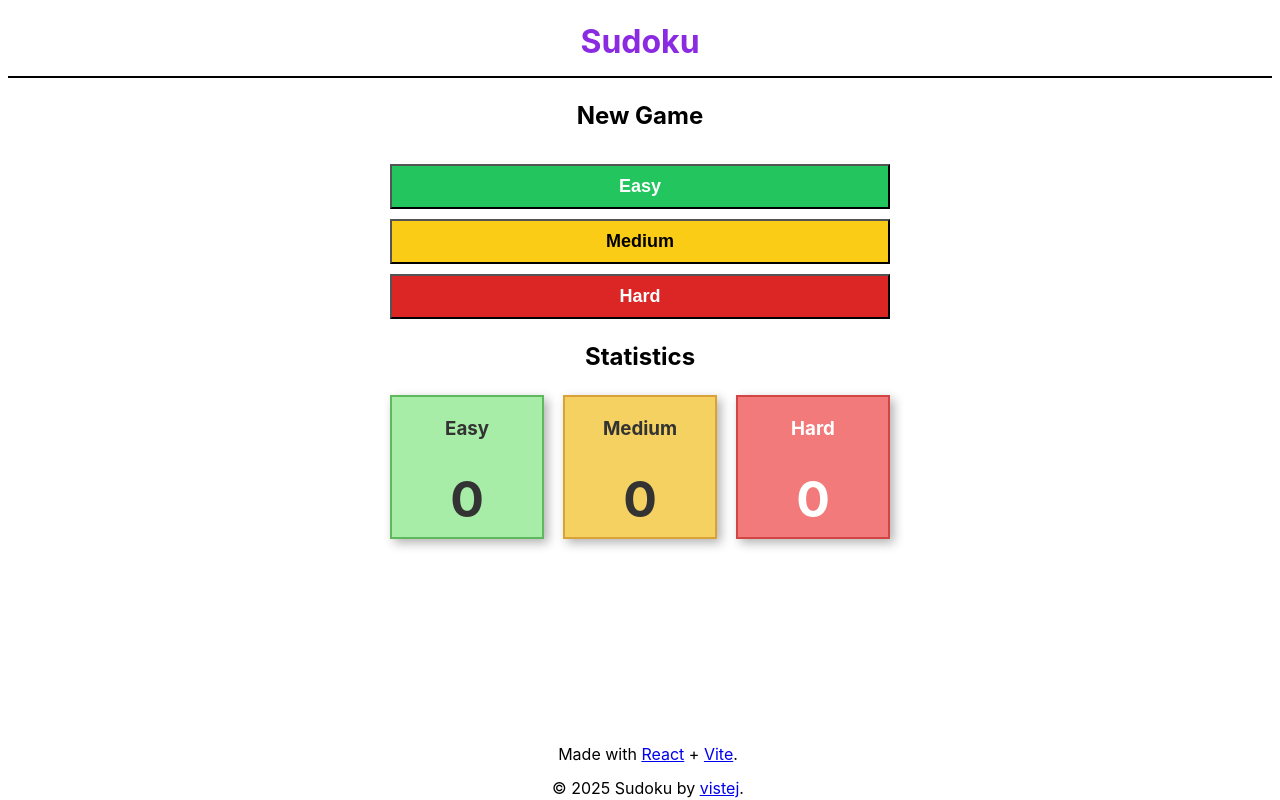
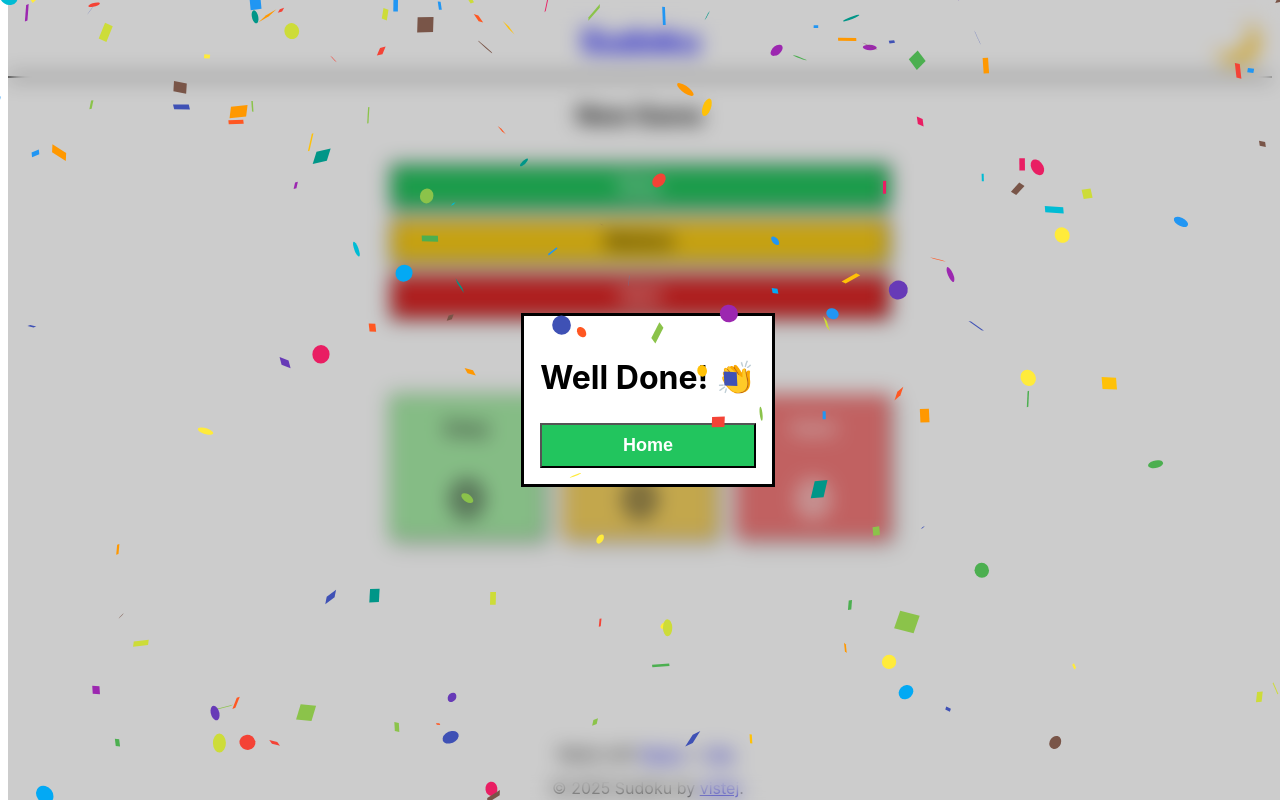
Before and after one commit to vistej/sudoku, a React (Vite) app: page / in a window 1280 px wide. Built offline with nearby package versions, Linux system fonts and the light colour scheme.

Commit message:
dark mode

```diff
--- a/src/App.tsx
+++ b/src/App.tsx
@@ -12,7 +12,7 @@ import Game from "./components/game/Game";
 function App() {
   const [grid, setGrid] = useState<Cell[][]>([]);
   const [level, setLevel] = useState<string | null>(null);
-  const [success, setSuccess] = useState<boolean>(false);
+  const [success, setSuccess] = useState<boolean>(true);
 
 
   const createGame = (difficulty: string) => {
@@ -44,7 +44,7 @@ function App() {
       {
         success && <>
           <ReactConfetti />
-          <Dialog open={true} onClose={reset} />
+          <Dialog open={success} onClose={reset} />
         </>
       }
 
--- a/src/components/dialog/dialog.tsx
+++ b/src/components/dialog/dialog.tsx
@@ -5,9 +5,9 @@ function Dialog({ open, onClose }: { open: boolean, onClose: () => void }) {
   return <>
     <div className="overlay">
       <dialog className="dialog" open={open}>
-        <h1>Well Done!👏</h1>
+        <h1>Well Done! 👏</h1>
         <div>
-          <button className="btn btn-easy" onClick={onClose}>OK</button>
+          <button className="btn btn-easy" onClick={onClose}>Home</button>
         </div>
       </dialog>
     </div>
--- a/src/components/game/Game.css
+++ b/src/components/game/Game.css
@@ -17,11 +17,12 @@
   outline: none;
   user-select: none;
   font-family: Arial, Helvetica, sans-serif;
+  color: var(--txt-color);
 }
 
 .blocked {
   background-color: rgba(211, 211, 211, 0.5);
-  color: #2D3748;
+  color: var(--txt-color)
 
 }
 .same {
@@ -32,7 +33,7 @@
   color: #DC2626;
 }
 .user-box {
-  color: #3B82F6;
+  color: var(--num-key-color);
 }
 
 
@@ -41,16 +42,16 @@
 }
 
 .input-box:nth-child(1) {
-  border-left: 2px solid black;
+  border-left: 2px solid var(--txt-color);
 }
 
 .input-box:nth-child(3n) {
-  border-right: 2px solid black;
+  border-right: 2px solid var(--txt-color);
 }
 
 .box-row:nth-child(3n) {
-  border-bottom: 2px solid black;
+  border-bottom: 2px solid var(--txt-color);
 }
 .box-row:nth-child(1) {
-  border-top: 2px solid black;
+  border-top: 2px solid var(--txt-color);
 }
--- a/src/components/game/Game.tsx
+++ b/src/components/game/Game.tsx
@@ -18,7 +18,7 @@ const Game = ({ grid, level, setGrid, setSuccess, reset }: GameProps) => {
   const boxRefs = useRef<{ [key: string]: HTMLDivElement }>({});
   const [startTime] = useState(new Date().getTime());
   const [numCounts, setNumCounts] = useState<NumCount>(NUM_COUNTS);
-  const [currentBox, setCurrentBox] = useState<string>('');
+  const [currentBox, setCurrentBox] = useState<string>('0-0');
 
   useEffect(() => {
     const interval = setInterval(() => {
@@ -28,7 +28,13 @@ const Game = ({ grid, level, setGrid, setSuccess, reset }: GameProps) => {
     if (startTime === null && interval) clearInterval(interval)
 
     return () => clearInterval(interval);
-  }, [startTime])
+  }, [startTime]);
+
+  useEffect(() => {
+    window.addEventListener('keydown', onKeyChange);
+
+    return () => window.removeEventListener('keydown', onKeyChange);
+  })
 
   const getBoxClassName = (obj: Cell) => {
     const className = ['input-box'];
@@ -44,11 +50,12 @@ const Game = ({ grid, level, setGrid, setSuccess, reset }: GameProps) => {
     return className.join(' ');
   }
 
-  const onKeyChange = (i: number, j: number, e: React.KeyboardEvent<HTMLDivElement>, obj: Cell) => {
+  const onKeyChange = (e: KeyboardEvent) => {
     e.preventDefault();
+    const [i, j] = currentBox.split('-').map(Number);
     if (Object.keys(NAV_KEYS).includes(e.key)) {
       navigate(i, j, e.key);
-    } else if (!obj.default) {
+    } else {
       if (DEFAULT_VALUES.has(e.key)) {
         updateGrid(i, j, e.key);
       } else if (e.key === 'Delete' || e.key === 'Backspace') {
@@ -83,7 +90,7 @@ const Game = ({ grid, level, setGrid, setSuccess, reset }: GameProps) => {
 
 
   const navigate = (i: number, j: number, key: string) => {
-    let id = '';
+    let id = currentBox;
     switch (key) {
       case NAV_KEYS.ArrowUp:
         if (i > 0) {
@@ -109,19 +116,18 @@ const Game = ({ grid, level, setGrid, setSuccess, reset }: GameProps) => {
         break;
     }
     setCurrentBox(id);
-    boxRefs.current[id].focus();
   };
 
   const updateFromNumpad = (num: string) => {
-    const [x, y] = currentBox.split('-');
+    const [x, y] = currentBox.split('-').map(Number);
 
-    updateGrid(Number(x), Number(y), num);
-    boxRefs.current[currentBox].focus();
+    updateGrid(x, y, num);
   }
 
   const onExit = () => {
     setCurrentBox('');
     setElapsedTime(null);
+    setNumCounts(NUM_COUNTS);
     reset();
   }
 
@@ -140,12 +146,10 @@ const Game = ({ grid, level, setGrid, setSuccess, reset }: GameProps) => {
                   boxRefs.current[`${i}-${j}`] = el;
                 }
               }}
-              onKeyDown={(e) => onKeyChange(i, j, e, obj)}
               onClick={(e) => {
                 e.preventDefault();
                 setCurrentBox(`${i}-${j}`);
               }}
-              onBlur={() => setTimeout(() => boxRefs.current[currentBox]?.focus(), 0)}
             >
               {obj.value}
             </div>
--- a/src/components/header/Header.css
+++ b/src/components/header/Header.css
@@ -1,12 +1,24 @@
 .header {
   display: flex;
   justify-content: center;
+  align-items: center;
   border-bottom: 2px solid black;
+  position: relative;
 }
 
 .title {
   font-size: xx-large;
   font-weight: bold;
-  color: blueviolet;
+  color: var(--num-key-color);
   margin: 10px 0;
 }
+
+.theme {
+  position: absolute;
+  right: 0;
+  font-size: 40px;
+  background-color: transparent;
+  border: none;
+  padding: 0 10px;
+  cursor: pointer;
+}
--- a/src/components/header/Header.tsx
+++ b/src/components/header/Header.tsx
@@ -1,9 +1,29 @@
+import { useEffect, useState } from 'react';
 import './Header.css';
+import { THEME, THEMES } from '../../constants';
+import { getTheme } from '../../helper';
 
 
 const Header = () => {
+  const [theme, setTheme] = useState<string>(getTheme());
+  useEffect(() => {
+    console.log(theme)
+    if (theme === THEMES.Light) {
+      document.body.classList.remove('dark-mode');
+    } else {
+      document.body.classList.add('dark-mode');
+    }
+  }, [theme])
+  const toggleTheme = () => {
+    const newTheme = theme === THEMES.Dark ? THEMES.Light : THEMES.Dark;
+    setTheme(newTheme);
+    localStorage.setItem(THEME, newTheme);
+  }
   return <div className="header">
     <p className="title">Sudoku</p>
+    <button className='theme' onClick={toggleTheme}>
+      {theme === THEMES.Dark ? "☀️" : "🌙"}
+    </button>
   </div>
 }
 
--- a/src/components/numPad/NumPad.css
+++ b/src/components/numPad/NumPad.css
@@ -12,7 +12,7 @@
   justify-content: center;
   font-size: x-large;
   font-weight: bold;
-  color: blue;
+  color: var(--num-key-color);
 }
 .active:hover {
   cursor: pointer;
--- a/src/constants.ts
+++ b/src/constants.ts
@@ -26,6 +26,12 @@ export const DIFFICULTY = {
 };
 
 export const GAME_STATS = 'GAME_STATS';
+export const THEME = 'THEME';
+
+export const THEMES: { [key: string]: string } = {
+  Dark: 'Dark',
+  Light: 'Light',
+};
 
 export const NUM_COUNTS: NumCount = {
   '1': 0,
--- a/src/helper.ts
+++ b/src/helper.ts
@@ -3,6 +3,8 @@ import {
   DIFFICULTY,
   GAME_STATS,
   NUM_COUNTS,
+  THEME,
+  THEMES,
 } from './constants';
 import { Cell, GameStats, NumCount } from './model';
 
@@ -180,5 +182,13 @@ export const getUserStats = () => {
   if (!gameStats[DIFFICULTY.MEDIUM]) gameStats[DIFFICULTY.MEDIUM] = [];
   if (!gameStats[DIFFICULTY.HARD]) gameStats[DIFFICULTY.HARD] = [];
 
+  localStorage.setItem(GAME_STATS, JSON.stringify(gameStats));
+
   return gameStats;
 };
+
+export const getTheme = () => {
+  const theme = localStorage.getItem(THEME) || THEMES.Light;
+  localStorage.setItem(THEME, theme);
+  return theme;
+};
--- a/src/index.css
+++ b/src/index.css
@@ -3,12 +3,18 @@
   line-height: 1.5;
   font-weight: 400;
 
-  /* color-scheme: light dark;
-  color: rgba(255, 255, 255, 0.87);
-  background-color: #242424; */
-
   font-synthesis: none;
   text-rendering: optimizeLegibility;
   -webkit-font-smoothing: antialiased;
   -moz-osx-font-smoothing: grayscale;
+  --txt-color: black;
+  --num-key-color: blue;
 }
+
+.dark-mode {
+  color-scheme: light dark;
+  color: rgba(255, 255, 255, 0.87);
+  background-color: #242424;
+  --txt-color: white;
+  --num-key-color: yellow;
+}
```
Also changed, not shown: src/App.css (line endings or trailing spaces).
